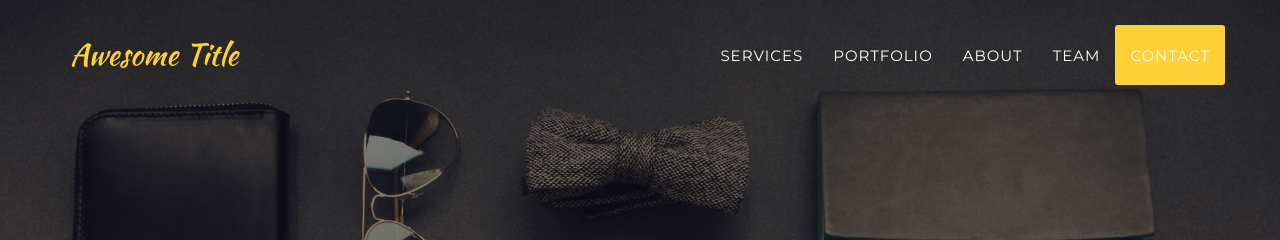
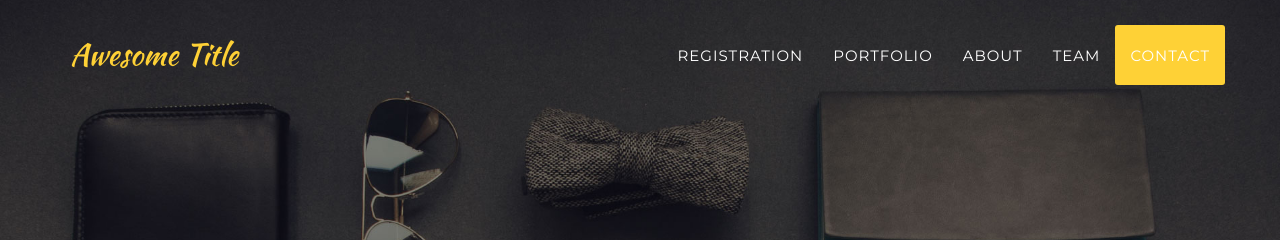
Before and after one commit to Cornell-Tech-AIRLab/cornell2025.nerc.io, a Jekyll site: the page built from index.html, in a window 1280 px wide. Shown: the top 240 px of the page. Built offline with Jekyll 4.4.1, drawn with Linux system fonts in a browser that asks for light colours; some web fonts are replaced.

Commit message:
adding registration

```diff
--- a/_includes/header.html
+++ b/_includes/header.html
@@ -19,7 +19,7 @@
                         <a href="#page-top"></a>
                     </li>
                     <li>
-                        <a class="page-scroll" href="#registration">Services</a>
+                        <a class="page-scroll" href="#registration">Registration</a>
                     </li>
                     <li>
                         <a class="page-scroll" href="#portfolio">Portfolio</a>
@@ -46,7 +46,7 @@
             <div class="intro-text">
                 <div class="intro-lead-in">Welcome To Our Studio!</div>
                 <div class="intro-heading">It's Nice To Meet You</div>
-                <a href="#services" class="page-scroll btn btn-xl">Tell Me More</a>
+                <a href="#registration" class="page-scroll btn btn-xl">Tell Me More</a>
             </div>
         </div>
     </header>
```
